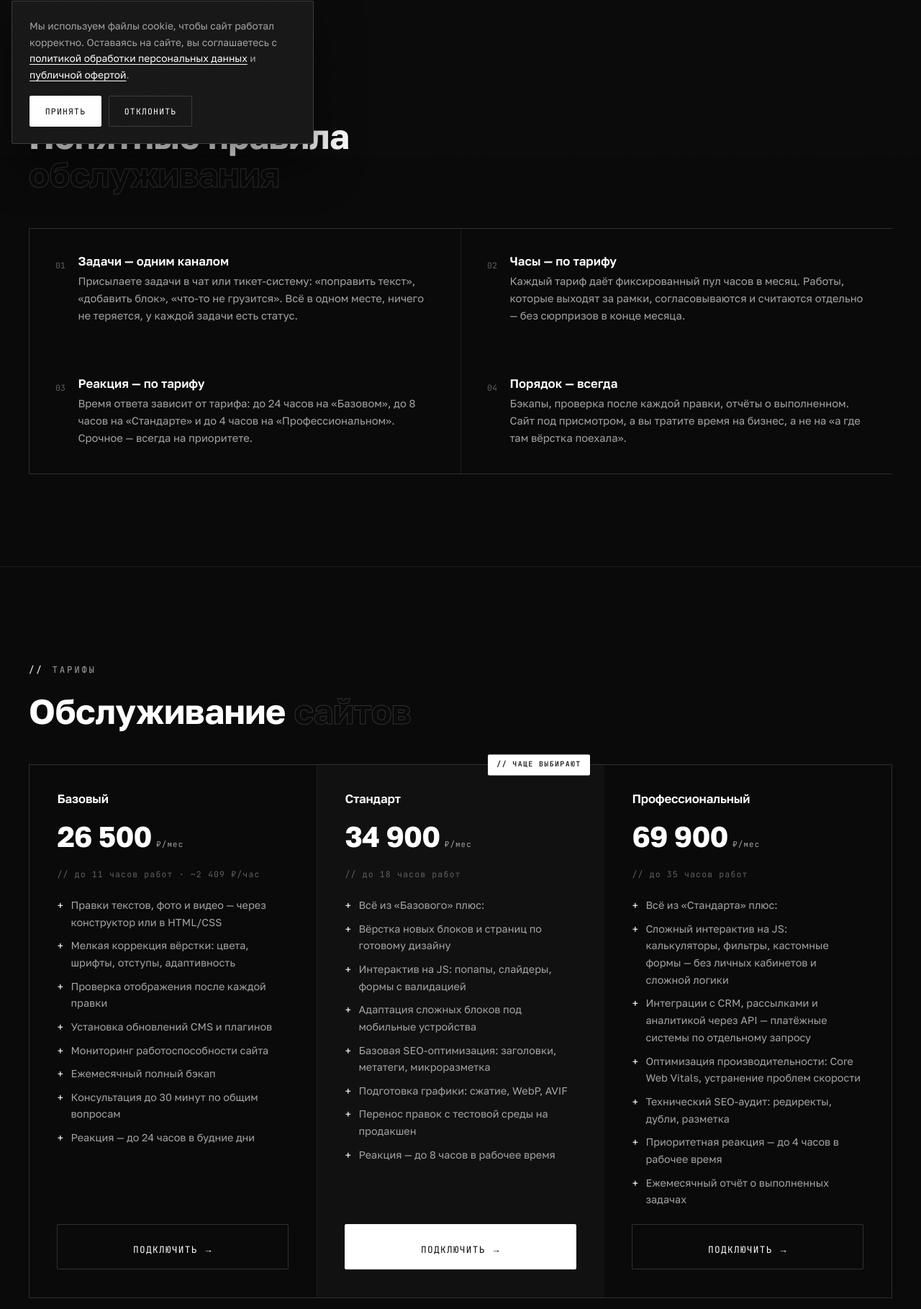
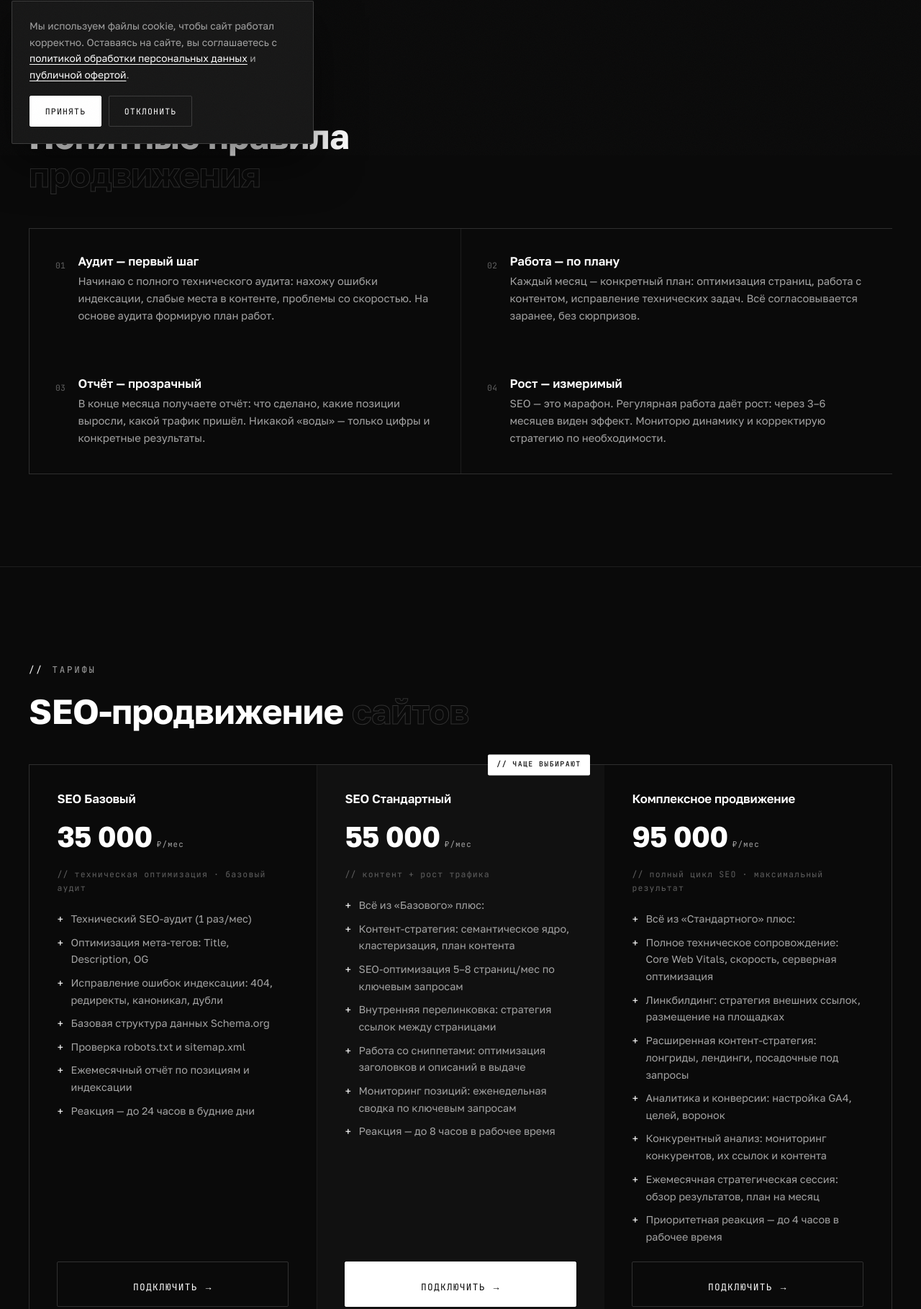
Before and after one commit to Ataro13/am-dev, a plain HTML site: page support.html in a window 1280 px wide. Shown: the part 584-2403 px from the top of the page at 72% size. Drawn offline with Linux system fonts and the light colour scheme; a web font is replaced by a local one.

Commit message:
feat: переписал тарифы на SEO-продвижение (Базовый 35к, Стандартный 55к, Комплексное 95к) в support.html

```diff
--- a/support.html
+++ b/support.html
@@ -3,22 +3,22 @@
 <head>
   <meta charset="UTF-8">
   <meta name="viewport" content="width=device-width, initial-scale=1.0">
-  <title>Поддержка — AM.DEV | Тарифы на обслуживание сайтов</title>
-  <meta name="description" content="Поддержка и обслуживание сайтов по месячным тарифам: Базовый 26 500 ₽, Стандарт 34 900 ₽, Профессиональный 69 900 ₽. Правки, доработки, бэкапы, SEO.">
+  <title>SEO-продвижение — AM.DEV | Тарифы на оптимизацию и раскрутку сайтов</title>
+  <meta name="description" content="SEO-продвижение сайтов по месячным тарифам: Базовый 35 000 ₽, Стандартный 55 000 ₽, Комплексное продвижение 95 000 ₽. Аудит, оптимизация, контент, аналитика.">
   <!-- Соцсети: Open Graph / Twitter -->
   <meta property="og:type" content="website">
   <meta property="og:site_name" content="AM.DEV">
   <meta property="og:locale" content="ru_RU">
-  <meta property="og:title" content="Поддержка — AM.DEV | Тарифы на обслуживание сайтов">
-  <meta property="og:description" content="Обслуживание сайтов по тарифам: Базовый 26 500 ₽, Стандарт 34 900 ₽, Профессиональный 69 900 ₽ в месяц. Правки, доработки, бэкапы, SEO.">
+  <meta property="og:title" content="SEO-продвижение — AM.DEV | Тарифы на оптимизацию и раскрутку сайтов">
+  <meta property="og:description" content="SEO-продвижение сайтов по тарифам: Базовый 35 000 ₽, Стандартный 55 000 ₽, Комплексное продвижение 95 000 ₽ в месяц. Аудит, оптимизация, контент, аналитика.">
   <meta property="og:url" content="https://am-dev.relaxdev.ru/support.html">
   <meta property="og:image" content="https://am-dev.relaxdev.ru/img/og-cover.png">
   <meta property="og:image:width" content="1200">
   <meta property="og:image:height" content="630">
   <meta property="og:image:type" content="image/png">
   <meta name="twitter:card" content="summary_large_image">
-  <meta name="twitter:title" content="Поддержка — AM.DEV | Тарифы на обслуживание сайтов">
-  <meta name="twitter:description" content="Обслуживание сайтов по тарифам: Базовый 26 500 ₽, Стандарт 34 900 ₽, Профессиональный 69 900 ₽ в месяц. Правки, доработки, бэкапы, SEO.">
+  <meta name="twitter:title" content="SEO-продвижение — AM.DEV | Тарифы на оптимизацию и раскрутку сайтов">
+  <meta name="twitter:description" content="SEO-продвижение сайтов по тарифам: Базовый 35 000 ₽, Стандартный 55 000 ₽, Комплексное продвижение 95 000 ₽ в месяц. Аудит, оптимизация, контент, аналитика.">
   <meta name="twitter:image" content="https://am-dev.relaxdev.ru/img/og-cover.png">
   <link rel="canonical" href="https://am-dev.relaxdev.ru/support.html">
   <link rel="icon" type="image/svg+xml" href="favicon.svg">
@@ -77,15 +77,15 @@
     <section class="page-hero">
       <div class="container ph-row">
         <div>
-          <p class="eyebrow reveal" data-num="УСЛУГА 04">Поддержка</p>
-          <h1 class="page-title reveal" style="--delay:.1s">Поддержка, которая <span class="t-dim">работает</span></h1>
+          <p class="eyebrow reveal" data-num="УСЛУГА 04">SEO-продвижение</p>
+          <h1 class="page-title reveal" style="--delay:.1s">SEO, который <span class="t-dim">приносит трафик</span></h1>
         </div>
         <div class="page-sub reveal" style="--delay:.2s">
-          <p>Сайт — это не «сделали и забыли». Он живёт: меняются тексты, добавляются блоки, ломаются интеграции, требуются бэкапы. Беру обслуживание на себя — по понятным месячным тарифам с фиксированным пулом часов.</p>
+          <p>SEO — это не «одна настройка и забыли». Нужна постоянная работа: аудиты, оптимизация контента, мониторинг позиций, исправление технических проблем. Беру продвижение на себя — по понятным месячным тарифам с прозрачной отчётностью.</p>
           <div class="tag-row">
-            <span class="tag">Фиксированный пул часов</span>
+            <span class="tag">Прозрачная отчётность</span>
             <span class="tag">Реакция до 24 часов</span>
-            <span class="tag">Отчёты и бэкапы</span>
+            <span class="tag">Рост трафика</span>
           </div>
         </div>
       </div>
@@ -95,34 +95,34 @@
     <section class="section section--lined">
       <div class="container">
         <p class="eyebrow reveal" data-num="01">Как это работает</p>
-        <h2 class="section-title reveal" style="--delay:.1s">Понятные правила <span class="section-title--stroke">обслуживания</span></h2>
+        <h2 class="section-title reveal" style="--delay:.1s">Понятные правила <span class="section-title--stroke">продвижения</span></h2>
         <div class="feature-grid">
           <div class="feature reveal">
             <span class="feature-index">01</span>
             <div>
-              <h3>Задачи — одним каналом</h3>
-              <p>Присылаете задачи в чат или тикет-систему: «поправить текст», «добавить блок», «что-то не грузится». Всё в одном месте, ничего не теряется, у каждой задачи есть статус.</p>
+              <h3>Аудит — первый шаг</h3>
+              <p>Начинаю с полного технического аудита: нахожу ошибки индексации, слабые места в контенте, проблемы со скоростью. На основе аудита формирую план работ.</p>
             </div>
           </div>
           <div class="feature reveal" style="--delay:.1s">
             <span class="feature-index">02</span>
             <div>
-              <h3>Часы — по тарифу</h3>
-              <p>Каждый тариф даёт фиксированный пул часов в месяц. Работы, которые выходят за рамки, согласовываются и считаются отдельно — без сюрпризов в конце месяца.</p>
+              <h3>Работа — по плану</h3>
+              <p>Каждый месяц — конкретный план: оптимизация страниц, работа с контентом, исправление технических задач. Всё согласовывается заранее, без сюрпризов.</p>
             </div>
           </div>
           <div class="feature reveal" style="--delay:.2s">
             <span class="feature-index">03</span>
             <div>
-              <h3>Реакция — по тарифу</h3>
-              <p>Время ответа зависит от тарифа: до 24 часов на «Базовом», до 8 часов на «Стандарте» и до 4 часов на «Профессиональном». Срочное — всегда на приоритете.</p>
+              <h3>Отчёт — прозрачный</h3>
+              <p>В конце месяца получаете отчёт: что сделано, какие позиции выросли, какой трафик пришёл. Никакой «воды» — только цифры и конкретные результаты.</p>
             </div>
           </div>
           <div class="feature reveal" style="--delay:.3s">
             <span class="feature-index">04</span>
             <div>
-              <h3>Порядок — всегда</h3>
-              <p>Бэкапы, проверка после каждой правки, отчёты о выполненном. Сайт под присмотром, а вы тратите время на бизнес, а не на «а где там вёрстка поехала».</p>
+              <h3>Рост — измеримый</h3>
+              <p>SEO — это марафон. Регулярная работа даёт рост: через 3–6 месяцев виден эффект. Мониторю динамику и корректирую стратегию по необходимости.</p>
             </div>
           </div>
         </div>
@@ -130,24 +130,23 @@
     </section>
 
     <!-- ======= ТАРИФЫ ======= -->
-    <!-- ТАРИФЫ: цены зафиксированы — Базовый 26 500, Стандарт 34 900, Профессиональный 69 900 ₽/мес -->
+    <!-- ТАРИФЫ: цены зафиксированы — SEO Базовый 35 000, SEO Стандартный 55 000, Комплексное продвижение 95 000 ₽/мес -->
     <section class="section section--lined">
       <div class="container">
         <p class="eyebrow reveal" data-num="02">Тарифы</p>
-        <h2 class="section-title reveal" style="--delay:.1s">Обслуживание <span class="section-title--stroke">сайтов</span></h2>
+        <h2 class="section-title reveal" style="--delay:.1s">SEO-продвижение <span class="section-title--stroke">сайтов</span></h2>
         <div class="price-grid">
           <article class="price-card reveal">
-            <h3 class="price-name">Базовый</h3>
-            <div class="price-value">26 500 <small>₽/мес</small></div>
-            <div class="price-note">// до 11 часов работ · ~2 409 ₽/час</div>
+            <h3 class="price-name">SEO Базовый</h3>
+            <div class="price-value">35 000 <small>₽/мес</small></div>
+            <div class="price-note">// техническая оптимизация · базовый аудит</div>
             <ul class="price-list">
-              <li>Правки текстов, фото и видео — через конструктор или в HTML/CSS</li>
-              <li>Мелкая коррекция вёрстки: цвета, шрифты, отступы, адаптивность</li>
-              <li>Проверка отображения после каждой правки</li>
-              <li>Установка обновлений CMS и плагинов</li>
-              <li>Мониторинг работоспособности сайта</li>
-              <li>Ежемесячный полный бэкап</li>
-              <li>Консультация до 30 минут по общим вопросам</li>
+              <li>Технический SEO-аудит (1 раз/мес)</li>
+              <li>Оптимизация мета-тегов: Title, Description, OG</li>
+              <li>Исправление ошибок индексации: 404, редиректы, каноникал, дубли</li>
+              <li>Базовая структура данных Schema.org</li>
+              <li>Проверка robots.txt и sitemap.xml</li>
+              <li>Ежемесячный отчёт по позициям и индексации</li>
               <li>Реакция — до 24 часов в будние дни</li>
             </ul>
             <a href="contacts.html" class="btn btn-ghost">Подключить <span class="btn-arrow" aria-hidden="true">→</span></a>
@@ -155,34 +154,34 @@
 
           <article class="price-card price-card--hot reveal" style="--delay:.1s">
             <span class="price-badge">// Чаще выбирают</span>
-            <h3 class="price-name">Стандарт</h3>
-            <div class="price-value">34 900 <small>₽/мес</small></div>
-            <div class="price-note">// до 18 часов работ</div>
+            <h3 class="price-name">SEO Стандартный</h3>
+            <div class="price-value">55 000 <small>₽/мес</small></div>
+            <div class="price-note">// контент + рост трафика</div>
             <ul class="price-list">
               <li>Всё из «Базового» плюс:</li>
-              <li>Вёрстка новых блоков и страниц по готовому дизайну</li>
-              <li>Интерактив на JS: попапы, слайдеры, формы с валидацией</li>
-              <li>Адаптация сложных блоков под мобильные устройства</li>
-              <li>Базовая SEO-оптимизация: заголовки, метатеги, микроразметка</li>
-              <li>Подготовка графики: сжатие, WebP, AVIF</li>
-              <li>Перенос правок с тестовой среды на продакшен</li>
+              <li>Контент-стратегия: семантическое ядро, кластеризация, план контента</li>
+              <li>SEO-оптимизация 5–8 страниц/мес по ключевым запросам</li>
+              <li>Внутренняя перелинковка: стратегия ссылок между страницами</li>
+              <li>Работа со сниппетами: оптимизация заголовков и описаний в выдаче</li>
+              <li>Мониторинг позиций: еженедельная сводка по ключевым запросам</li>
               <li>Реакция — до 8 часов в рабочее время</li>
             </ul>
             <a href="contacts.html" class="btn btn-primary">Подключить <span class="btn-arrow" aria-hidden="true">→</span></a>
           </article>
 
           <article class="price-card reveal" style="--delay:.2s">
-            <h3 class="price-name">Профессиональный</h3>
-            <div class="price-value">69 900 <small>₽/мес</small></div>
-            <div class="price-note">// до 35 часов работ</div>
+            <h3 class="price-name">Комплексное продвижение</h3>
+            <div class="price-value">95 000 <small>₽/мес</small></div>
+            <div class="price-note">// полный цикл SEO · максимальный результат</div>
             <ul class="price-list">
-              <li>Всё из «Стандарта» плюс:</li>
-              <li>Сложный интерактив на JS: калькуляторы, фильтры, кастомные формы — без личных кабинетов и сложной логики</li>
-              <li>Интеграции с CRM, рассылками и аналитикой через API — платёжные системы по отдельному запросу</li>
-              <li>Оптимизация производительности: Core Web Vitals, устранение проблем скорости</li>
-              <li>Технический SEO-аудит: редиректы, дубли, разметка</li>
+              <li>Всё из «Стандартного» плюс:</li>
+              <li>Полное техническое сопровождение: Core Web Vitals, скорость, серверная оптимизация</li>
+              <li>Линкбилдинг: стратегия внешних ссылок, размещение на площадках</li>
+              <li>Расширенная контент-стратегия: лонгриды, лендинги, посадочные под запросы</li>
+              <li>Аналитика и конверсии: настройка GA4, целей, воронок</li>
+              <li>Конкурентный анализ: мониторинг конкурентов, их ссылок и контента</li>
+              <li>Ежемесячная стратегическая сессия: обзор результатов, план на месяц</li>
               <li>Приоритетная реакция — до 4 часов в рабочее время</li>
-              <li>Ежемесячный отчёт о выполненных задачах</li>
             </ul>
             <a href="contacts.html" class="btn btn-ghost">Подключить <span class="btn-arrow" aria-hidden="true">→</span></a>
           </article>
@@ -191,7 +190,7 @@
           <p>Срочные работы в выходные, уникальный дизайн и сложная серверная разработка оплачиваются отдельно.</p>
         </div>
         <div class="price-cta reveal" style="--delay:.2s">
-          <p>Не уверены, какой тариф подойдёт? Расскажите, что нужно обслуживать и как часто — подберём вариант и посчитаем.</p>
+          <p>Не уверены, какой тариф подойдёт? Расскажите про сайт и цели — подберём стратегию и посчитаем стоимость.</p>
           <a href="contacts.html" class="btn btn-primary">Обсудить проект <span class="btn-arrow" aria-hidden="true">→</span></a>
         </div>
       </div>
@@ -204,15 +203,21 @@
         <h2 class="section-title reveal" style="--delay:.1s">Вопросы <span class="section-title--stroke">и ответы</span></h2>
         <div class="faq reveal" style="--delay:.2s">
           <details class="faq-item">
-            <summary>Что входит в поддержку?</summary>
+            <summary>Что входит в SEO-продвижение?</summary>
             <div class="faq-a">
-              <p>Правки контента, коррекция вёрстки, доработки блоков и страниц, исправление ошибок, бэкапы и консультации — всё в рамках часов выбранного тарифа. Объём «Базового» — поддержка и контент, «Стандарт» добавляет развитие и доработки, «Профессиональный» — полное сопровождение с интеграциями и SEO-аудитом.</p>
+              <p>Технический аудит, оптимизация мета-тегов, исправление ошибок индексации, работа с контентом, мониторинг позиций и ежемесячные отчёты. «Базовый» — техническая оптимизация, «Стандартный» добавляет контент-стратегию и рост трафика, «Комплексное» — полное сопровождение с линкбилдингом и аналитикой.</p>
+            </div>
+          </details>
+          <details class="faq-item">
+            <summary>Сколько времени занимает результат?</summary>
+            <div class="faq-a">
+              <p>SEO — это марафон. Первые результаты видны через 2–3 месяца: рост позиций по низкочастотным запросам. Через 6 месяцев — стабильный рост трафика. Через год — значительное увеличение видимости и трафика. Регулярная работа даёт стабильный результат.</p>
             </div>
           </details>
           <details class="faq-item">
             <summary>Как передаются задачи?</summary>
             <div class="faq-a">
-              <p>Присылаете задачи в чат или тикет-систему — текстом, скриншотом или ссылкой. Каждая задача получает статус, вы видите, что взято в работу и что готово. Время реакции на новые задачи зависит от тарифа: от 24 часов на «Базовом» до 4 часов на «Профессиональном».</p>
+              <p>Присылаете задачи в чат или тикет-систему. Каждая задача получает статус, вы видите прогресс. Время реакции зависит от тарифа: от 24 часов на «Базовом» до 4 часов на «Комплексном».</p>
             </div>
           </details>
           <details class="faq-item">
@@ -224,19 +229,13 @@
           <details class="faq-item">
             <summary>Можно ли сменить тариф?</summary>
             <div class="faq-a">
-              <p>Да, в любой момент. Перешли на «Стандарт» или «Профессиональный» — расширяете пул часов и скорость реакции. Стало меньше задач — возвращаетесь на «Базовый». Тариф пересчитывается со следующего месяца.</p>
+              <p>Да, в любой момент. Перешли на «Стандартный» или «Комплексное» — расширяете объём работ и скорость реакции. Стало меньше задач — возвращаетесь на «Базовый». Тариф пересчитывается со следующего месяца.</p>
             </div>
           </details>
           <details class="faq-item">
-            <summary>Подходит ли тариф для телеграм-ботов?</summary>
+            <summary>Подходит ли тариф для нового сайта?</summary>
             <div class="faq-a">
-              <p>Тарифы рассчитаны на обслуживание сайтов. Для ботов поддержка считается отдельно — по фактическим задачам: правки логики, мониторинг, обновления. Опишите, что нужно сопровождать, — посчитаю.</p>
-            </div>
-          </details>
-          <details class="faq-item">
-            <summary>Кому принадлежит сайт после подключения поддержки?</summary>
-            <div class="faq-a">
-              <p>Вам, как и раньше: код, домен, хостинг и доступы остаются у вас. Я работаю с вашими системами по регламенту, а бэкапы гарантируют, что ничего не потеряется.</p>
+              <p>Да. Для новых сайтов особенно важна правильная техническая основа. Начнём с аудита и базовой оптимизации, затем перейдём к контенту и продвижению. Чем раньше начать SEO, тем быстрее сайт начнёт расти в выдаче.</p>
             </div>
           </details>
         </div>
@@ -248,8 +247,8 @@
       <div class="container">
         <div class="cta-banner reveal">
           <div>
-            <h2>Нужна поддержка?<br><span class="t-dim">Подключим.</span></h2>
-            <p>Расскажите про ваш сайт — помогу выбрать тариф и объясню, как всё устроено.</p>
+            <h2>Нужно SEO-продвижение?<br><span class="t-dim">Подключим.</span></h2>
+            <p>Расскажите про ваш сайт и цели — подберём тариф и разработаем стратегию продвижения.</p>
           </div>
           <a href="contacts.html" class="btn btn-primary">Обсудить проект <span class="btn-arrow" aria-hidden="true">→</span></a>
         </div>
```
